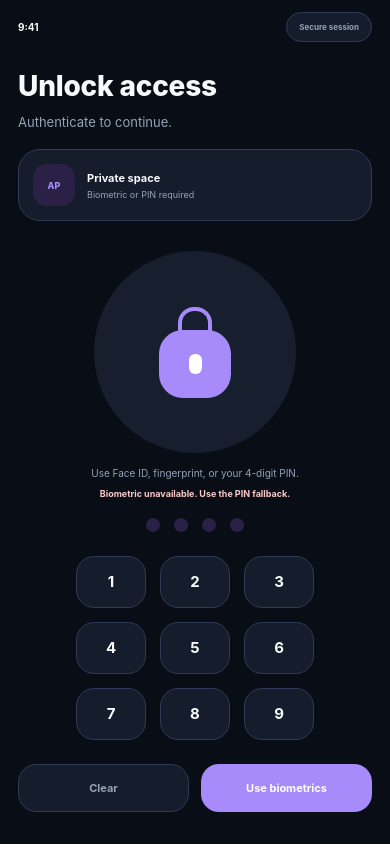
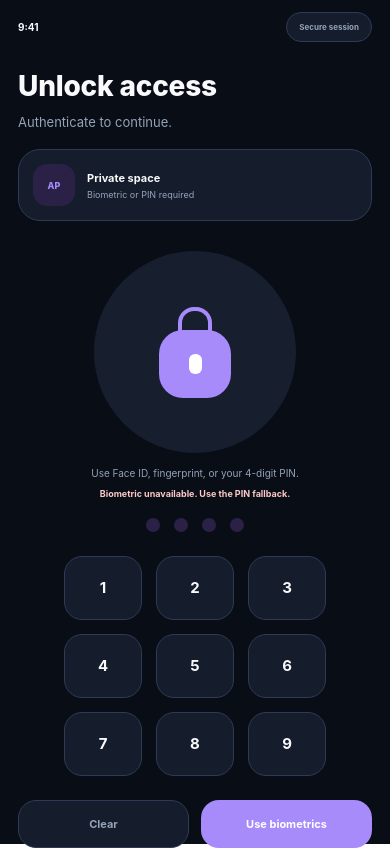
Before and after one commit to Sruwat/Security_system, a React Native app: screen /AuthGate in a window 390 px wide. Built offline with nearby package versions, Linux system fonts and the light colour scheme.

Commit message:
Fix auth gate PIN keypad layout

```diff
--- a/src/screens/auth/AuthGateScreen.tsx
+++ b/src/screens/auth/AuthGateScreen.tsx
@@ -1,5 +1,5 @@
 import React from 'react';
-import {Alert, Pressable, StyleSheet, Text, TextInput, View} from 'react-native';
+import {Alert, Pressable, StyleSheet, Text, TextInput, View, useWindowDimensions} from 'react-native';
 import {useNavigation} from '@react-navigation/native';
 import type {NativeStackNavigationProp} from '@react-navigation/native-stack';
 import {FigmaPage, figmaPalette} from '../../components/FigmaKit';
@@ -11,7 +11,11 @@ import {APP_UNLOCK_CREDENTIAL_TYPE} from '../../services/security/credentialType
 import {localDataRepository} from '../../storage/LocalDataRepository';
 import type {PrimaryAuthMethod} from '../../types/domain';
 
-const keypad = ['1', '2', '3', '4', '5', '6', '7', '8', '9'];
+const keypadRows = [
+  ['1', '2', '3'],
+  ['4', '5', '6'],
+  ['7', '8', '9'],
+] as const;
 
 function UnlockGlyph() {
   return (
@@ -30,6 +34,7 @@ function UnlockGlyph() {
 export function AuthGateScreen() {
   const navigation = useNavigation<NativeStackNavigationProp<RootStackParamList>>();
   const palette = figmaPalette.dark;
+  const {width, height} = useWindowDimensions();
   const [pin, setPin] = React.useState('');
   const [manualValue, setManualValue] = React.useState('');
   const [loading, setLoading] = React.useState(false);
@@ -45,6 +50,10 @@ export function AuthGateScreen() {
   const sessionExpired = Boolean(activeSession && activeSession.expiresAt <= Date.now());
   const cooldownRemaining = cooldownUntil ? Math.max(0, Math.ceil((cooldownUntil - Date.now()) / 1000)) : 0;
   const credentialLabel = primaryAuthMethod === 'PASSWORD' ? 'password' : primaryAuthMethod === 'PATTERN' ? 'pattern' : '4-digit PIN';
+  const compactLayout = height < 800;
+  const keypadGap = compactLayout ? 10 : 14;
+  const keypadHorizontalInset = compactLayout ? 48 : 42;
+  const keySize = Math.max(62, Math.min(78, (width - keypadHorizontalInset * 2 - keypadGap * 2) / 3));
 
   const verifyPin = React.useCallback(async (pinValue: string) => {
     const verified = await nativeBridge.verifyCredential(APP_UNLOCK_CREDENTIAL_TYPE, pinValue.trim());
@@ -204,8 +213,11 @@ export function AuthGateScreen() {
               ))}
             </View>
 
-            <View style={styles.keypad}>
-              {keypad.map(value => (
+            <View style={styles.keypadWrap}>
+              <View style={[styles.keypad, {gap: keypadGap}]}>
+                {keypadRows.map((row, rowIndex) => (
+                  <View key={`row-${rowIndex}`} style={[styles.keyRow, {gap: keypadGap}]}>
+                    {row.map(value => (
                       <Pressable
                         key={value}
                         onPress={() => {
@@ -214,10 +226,22 @@ export function AuthGateScreen() {
                           }
                           submitDigit(value);
                         }}
-                  style={[styles.key, {backgroundColor: palette.surface, borderColor: palette.border, opacity: cooldownRemaining > 0 ? 0.5 : 1}]}>
-                  <Text style={[styles.keyText, {color: palette.textPrimary}]}>{value}</Text>
+                        style={[
+                          styles.key,
+                          {
+                            width: keySize,
+                            height: compactLayout ? 58 : 64,
+                            backgroundColor: palette.surface,
+                            borderColor: palette.border,
+                            opacity: cooldownRemaining > 0 ? 0.5 : 1,
+                          },
+                        ]}>
+                        <Text style={[styles.keyText, compactLayout && styles.keyTextCompact, {color: palette.textPrimary}]}>{value}</Text>
                       </Pressable>
                     ))}
+                  </View>
+                ))}
+              </View>
             </View>
           </>
         ) : (
@@ -401,17 +425,17 @@ const styles = StyleSheet.create({
     borderRadius: 7,
   },
   keypad: {
+    width: '100%',
+    alignItems: 'center',
+  },
+  keypadWrap: {
     marginTop: 24,
-    alignSelf: 'center',
-    width: 252,
+    alignItems: 'center',
+  },
+  keyRow: {
     flexDirection: 'row',
-    flexWrap: 'wrap',
-    gap: 14,
-    justifyContent: 'center',
   },
   key: {
-    width: 70,
-    height: 52,
     borderRadius: 18,
     borderWidth: 1,
     alignItems: 'center',
@@ -421,6 +445,10 @@ const styles = StyleSheet.create({
     fontSize: 15,
     fontWeight: '700',
     lineHeight: 18,
+  },
+  keyTextCompact: {
+    fontSize: 14,
+    lineHeight: 17,
   },
   footerRow: {
     marginTop: 24,
```
Lines whose indentation alone changed are shown as unchanged.
